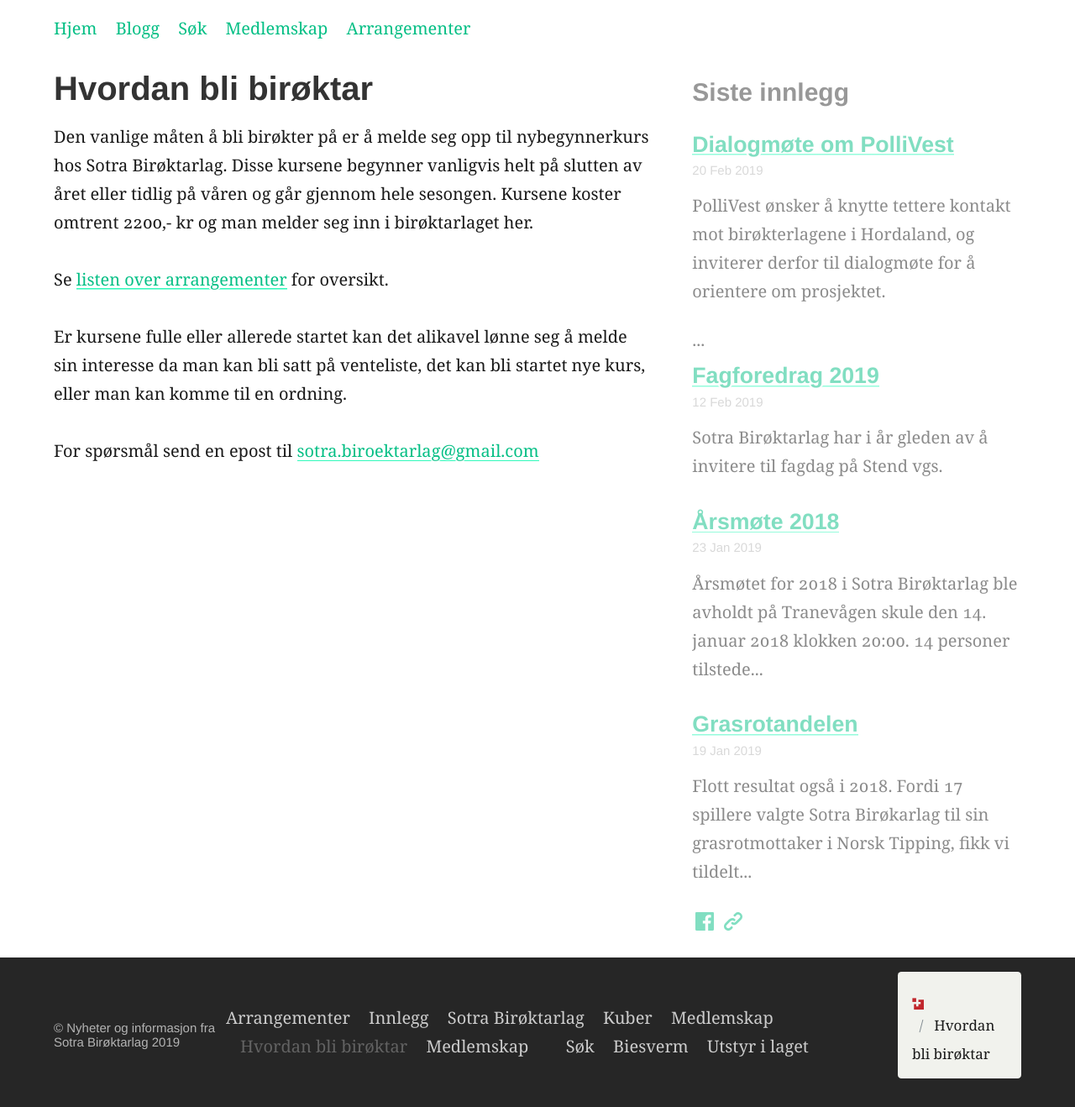
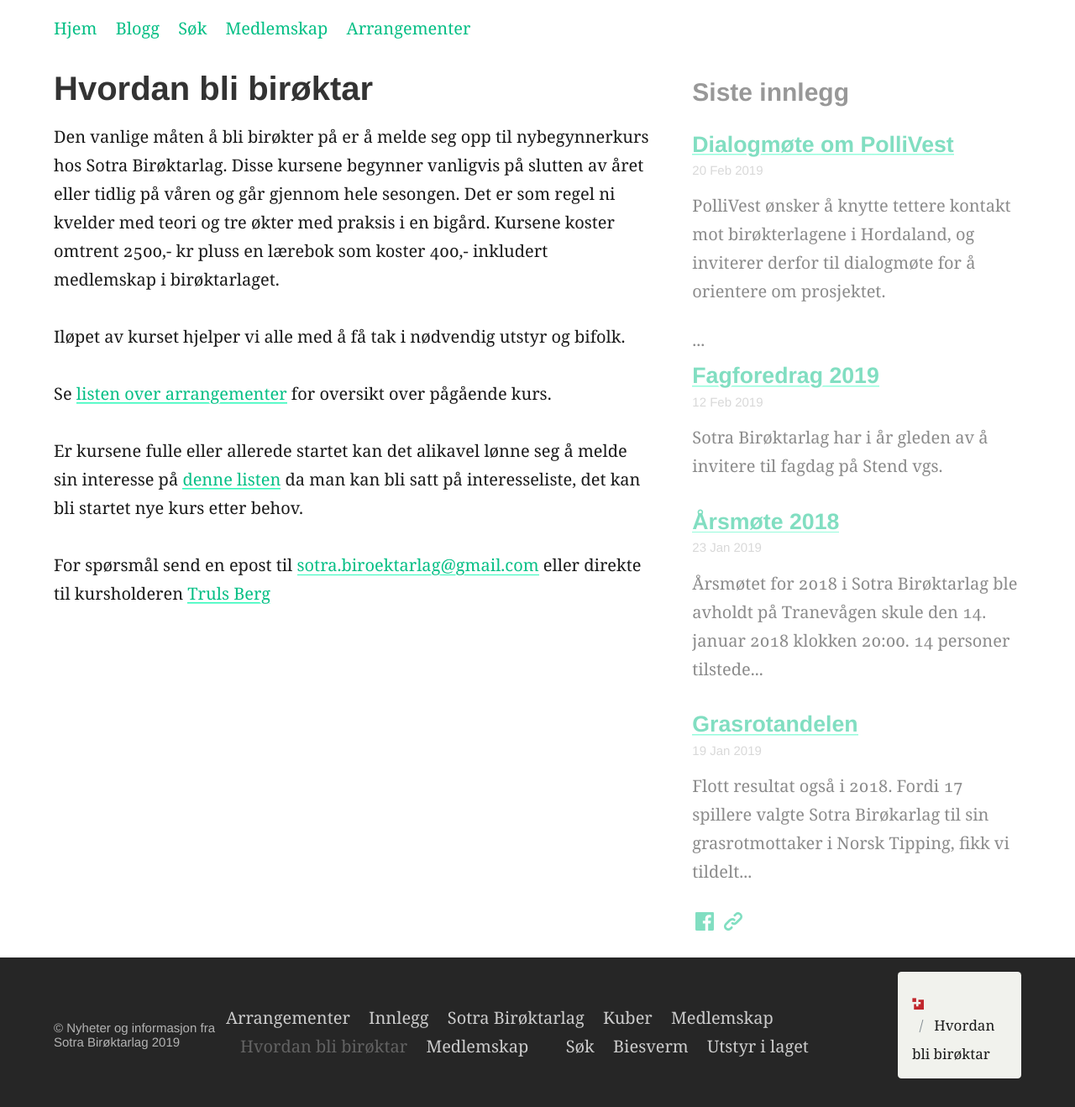
Before and after one commit to SotraBiroktarlag/sotrabirokt, a Jekyll site: the page built from nybegynner.md, in a window 1280 px wide. Shown: the whole page at 84% size. Built offline with Jekyll 4.4.1, drawn with Linux system fonts in a browser that asks for light colours.

Commit message:
Interesseliste for nybegynnerkurs

```diff
--- a/nybegynner.md
+++ b/nybegynner.md
@@ -3,10 +3,12 @@ title: Hvordan bli birøktar
 layout: page
 ---
 
-Den vanlige måten å bli birøkter på er å melde seg opp til nybegynnerkurs hos Sotra Birøktarlag. Disse kursene begynner vanligvis helt på slutten av året eller tidlig på våren og går gjennom hele sesongen. Kursene koster omtrent 2200,- kr og man melder seg inn i birøktarlaget her.
+Den vanlige måten å bli birøkter på er å melde seg opp til nybegynnerkurs hos Sotra Birøktarlag. Disse kursene begynner vanligvis på slutten av året eller tidlig på våren og går gjennom hele sesongen. Det er som regel ni kvelder med teori og tre økter med praksis i en bigård. Kursene koster omtrent 2500,- kr pluss en lærebok som koster 400,- inkludert medlemskap i birøktarlaget.
 
-Se   [listen over arrangementer]({{ site.baseurl }}{% link arrangementer.md %}) for oversikt.
+Iløpet av kurset hjelper vi alle med å få tak i nødvendig utstyr og bifolk.
 
-Er kursene fulle eller allerede startet kan det alikavel lønne seg å melde sin interesse da man kan bli satt på venteliste, det kan bli startet nye kurs, eller man kan komme til en ordning.
+Se [listen over arrangementer]({{ site.baseurl }}{% link arrangementer.md %}) for oversikt over pågående kurs.
 
-For spørsmål send en epost til [sotra.biroektarlag@gmail.com](mailto:sotra.biroektarlag@gmail.com)
+Er kursene fulle eller allerede startet kan det alikavel lønne seg å melde sin interesse på [denne listen](https://forms.gle/zxB4tCTTgkNEsxaM9) da man kan bli satt på interesseliste, det kan bli startet nye kurs etter behov.
+
+For spørsmål send en epost til [sotra.biroektarlag@gmail.com](mailto:sotra.biroektarlag@gmail.com) eller direkte til kursholderen [Truls Berg](mailto:trulsasb@gmail.com)
```
